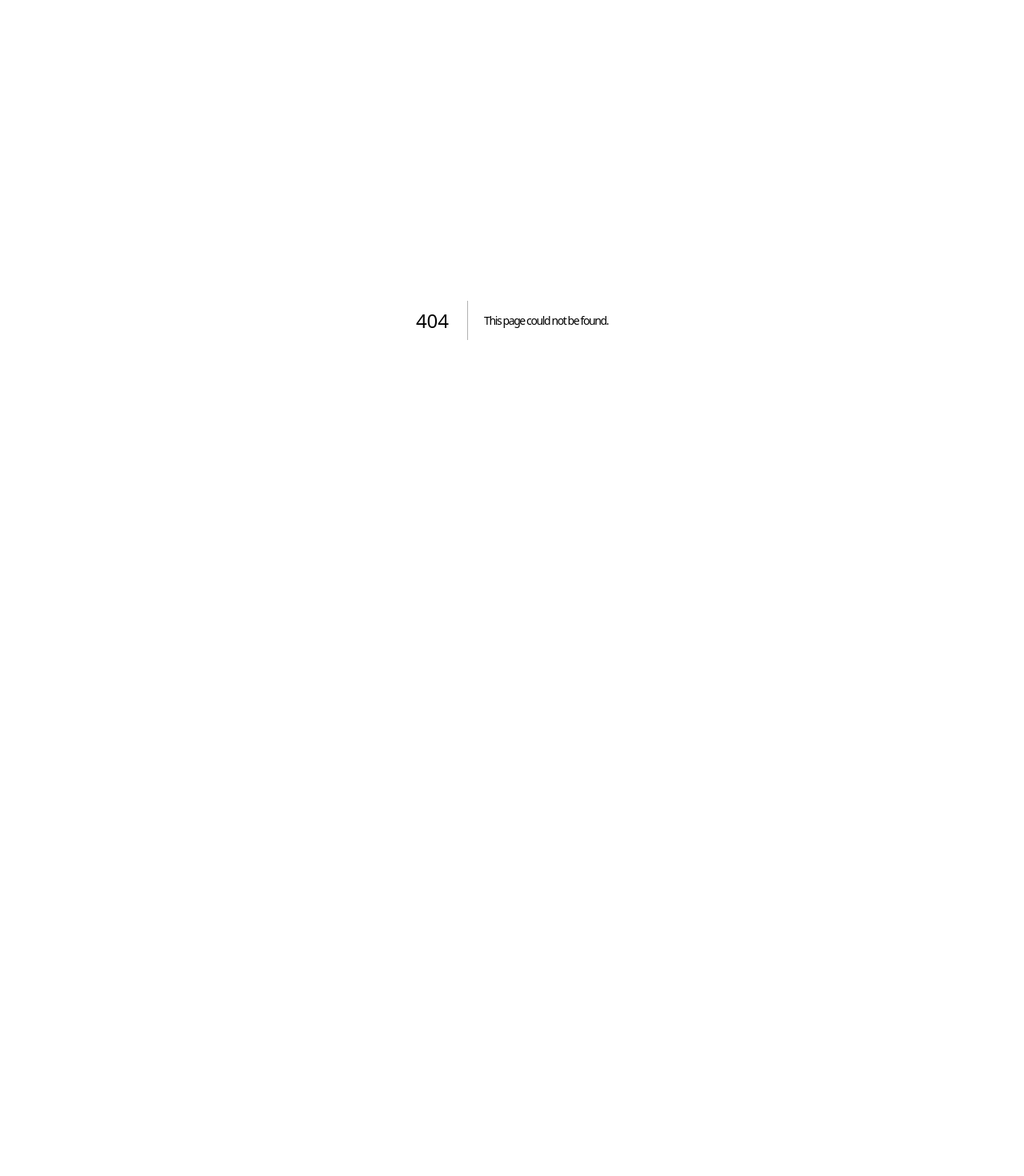
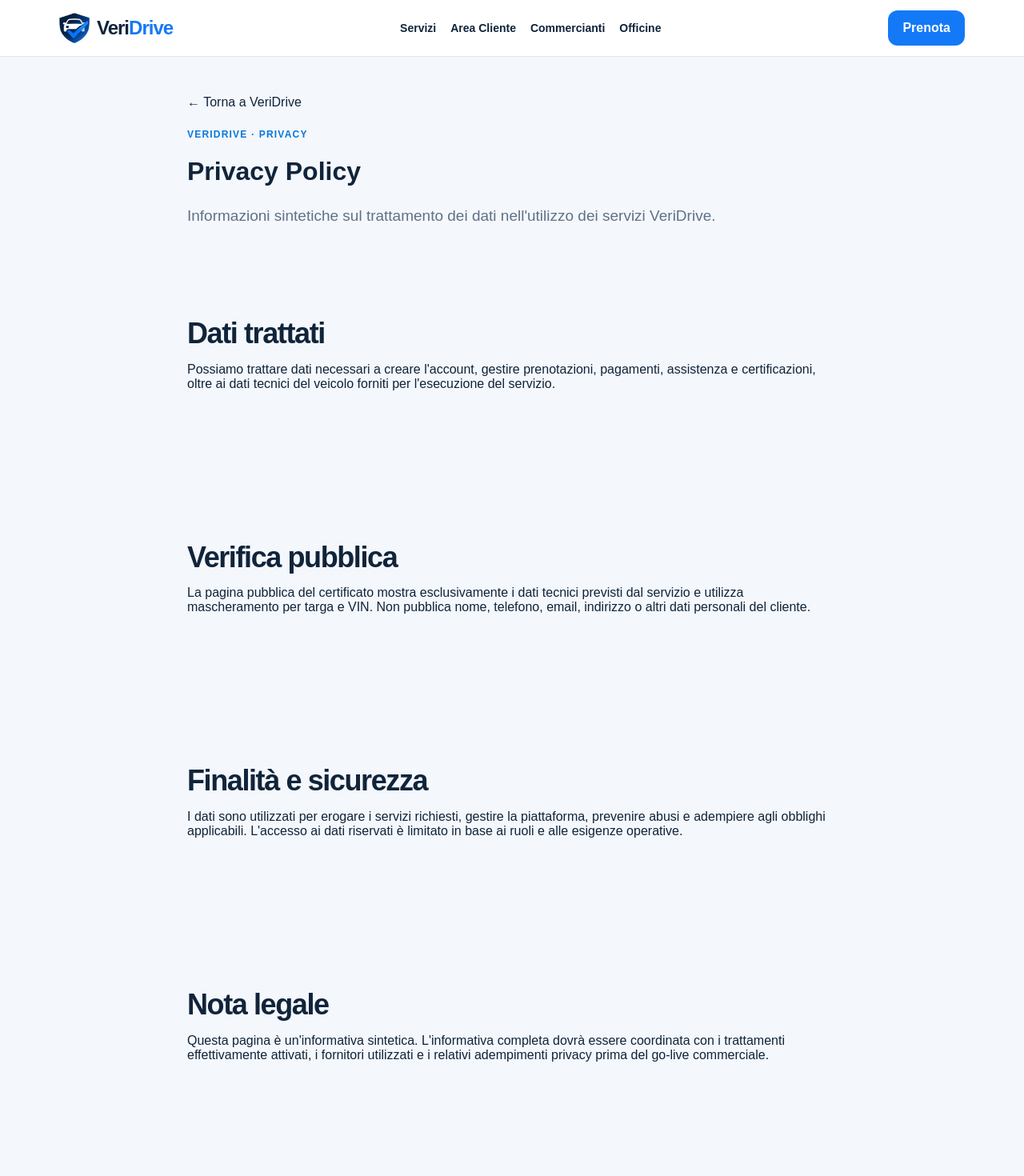
Before and after one commit to vittadenis-sys/VeriDrive-V7, a Next.js app: page /privacy in a window 1280 px wide. Before the commit this address had no page. Shown: the top 1470 px of the page at 80% size. Before the commit the page ends 800 px from the top, so only its background shows below. Built offline with nearby package versions, Linux system fonts and the light colour scheme.

Commit message:
feat: add privacy policy page

```diff
--- /dev/null
+++ b/app/privacy/page.tsx
@@ -0,0 +1,20 @@
+import Link from "next/link";
+import { Header } from "@/components/Header";
+import { Footer } from "@/components/Footer";
+
+export default function PrivacyPage() {
+  return <>
+    <Header />
+    <main className="page"><div className="shell" style={{maxWidth:860}}>
+      <Link href="/" style={{display:"inline-block",marginBottom:24}}>← Torna a VeriDrive</Link>
+      <div className="eyebrow">VERIDRIVE · PRIVACY</div>
+      <h1>Privacy Policy</h1>
+      <p className="lead">Informazioni sintetiche sul trattamento dei dati nell'utilizzo dei servizi VeriDrive.</p>
+      <section className="panel" style={{marginTop:28}}><h2>Dati trattati</h2><p>Possiamo trattare dati necessari a creare l'account, gestire prenotazioni, pagamenti, assistenza e certificazioni, oltre ai dati tecnici del veicolo forniti per l'esecuzione del servizio.</p></section>
+      <section className="panel" style={{marginTop:14}}><h2>Verifica pubblica</h2><p>La pagina pubblica del certificato mostra esclusivamente i dati tecnici previsti dal servizio e utilizza mascheramento per targa e VIN. Non pubblica nome, telefono, email, indirizzo o altri dati personali del cliente.</p></section>
+      <section className="panel" style={{marginTop:14}}><h2>Finalità e sicurezza</h2><p>I dati sono utilizzati per erogare i servizi richiesti, gestire la piattaforma, prevenire abusi e adempiere agli obblighi applicabili. L'accesso ai dati riservati è limitato in base ai ruoli e alle esigenze operative.</p></section>
+      <section className="panel" style={{marginTop:14}}><h2>Nota legale</h2><p style={{marginBottom:0}}>Questa pagina è un'informativa sintetica. L'informativa completa dovrà essere coordinata con i trattamenti effettivamente attivati, i fornitori utilizzati e i relativi adempimenti privacy prima del go-live commerciale.</p></section>
+    </div></main>
+    <Footer />
+  </>;
+}
```
